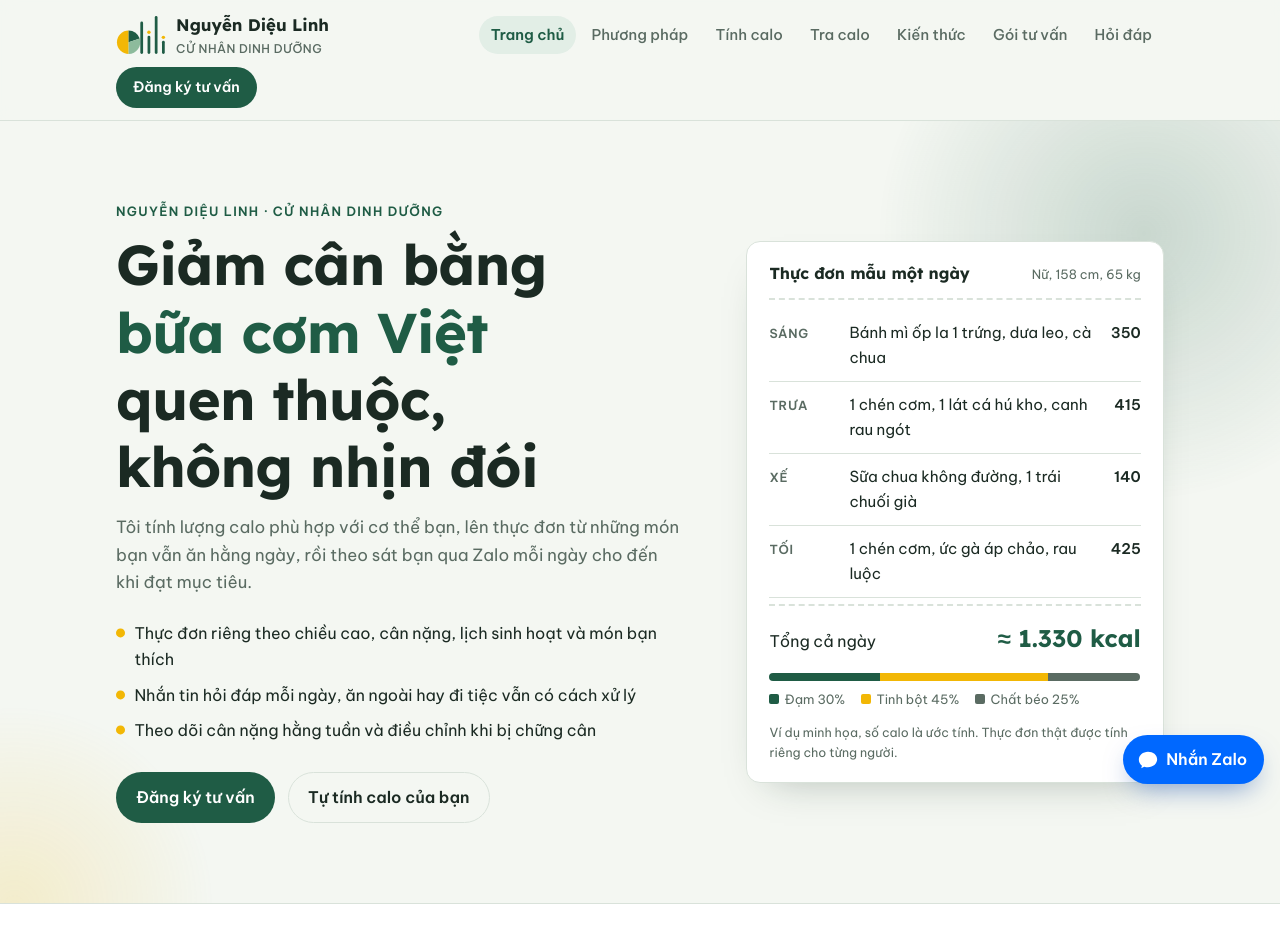
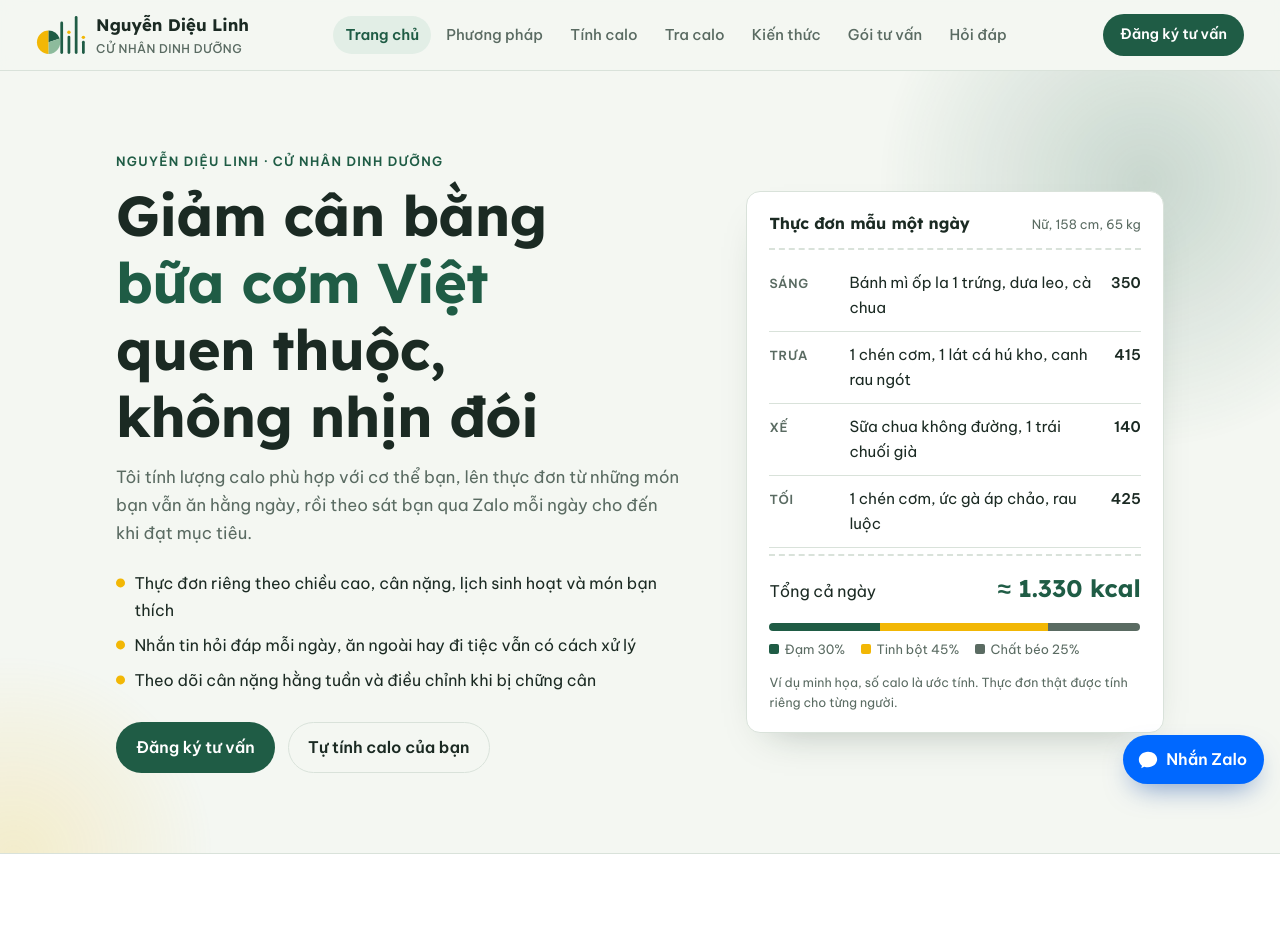
Before and after one commit to dilinutri/dilinutri.github.io, a plain HTML site: page index.html in a window 1280 px wide. Shown: the top 942 px of the page. Drawn offline with Linux system fonts and the light colour scheme.

Commit message:
Sửa thanh menu: một hàng trên máy tính, nút Đăng ký gọn trên điện thoại
Co-Authored-By: Claude Opus 5.5 <noreply@anthropic.com>

```diff
--- a/index.html
+++ b/index.html
@@ -101,12 +101,14 @@ body::before { content: ""; position: fixed; inset: 0 0 auto; height: env(safe-a
 .brand-mark { height: 40px; width: auto; flex: none; display: block; }
 .brand-text { display: block; }
 .brand small { display: block; font-family: var(--font-body); font-weight: 500; font-size: .75rem; color: var(--muted); letter-spacing: .04em; }
-.nav .wrap { flex-wrap: wrap; row-gap: .5rem; }
+.nav .wrap { flex-wrap: wrap; row-gap: .5rem; max-width: 1240px; }
+.cta-short { display: none; }
+@media (max-width: 520px) { .cta-full { display: none; } .cta-short { display: inline; } .brand-mark { height: 34px; } }
 .tabs { display: flex; gap: .2rem; align-items: center; min-width: 0; }
 .tabs a { color: var(--muted); text-decoration: none; font-weight: 500; font-size: .93rem; padding: .42rem .75rem; border-radius: 99px; white-space: nowrap; transition: color .2s ease, background-color .2s ease; }
 .tabs a:hover { color: var(--ink); background: var(--primary-soft); }
 .tabs a[aria-current="page"] { color: var(--primary); background: var(--primary-soft); font-weight: 600; }
-@media (max-width: 1100px) {
+@media (max-width: 1240px) {
   .tabs { order: 3; flex: 1 0 100%; overflow-x: auto; scrollbar-width: none; padding-bottom: 2px; }
   .tabs::-webkit-scrollbar { display: none; }
 }
@@ -416,7 +418,7 @@ footer { padding-bottom: calc(5rem + env(safe-area-inset-bottom, 0px)); }
       <a href="#goi" data-tab-link="goi">Gói tư vấn</a>
       <a href="#hoi-dap" data-tab-link="hoi-dap">Hỏi đáp</a>
     </nav>
-    <a class="btn btn-primary nav-cta" href="https://forms.gle/5B94N66QF3utjfyo9" target="_blank" rel="noopener">Đăng ký tư vấn</a>
+    <a class="btn btn-primary nav-cta" href="https://forms.gle/5B94N66QF3utjfyo9" target="_blank" rel="noopener"><span class="cta-full">Đăng ký tư vấn</span><span class="cta-short">Đăng ký</span></a>
   </div>
 </header>
 
```
